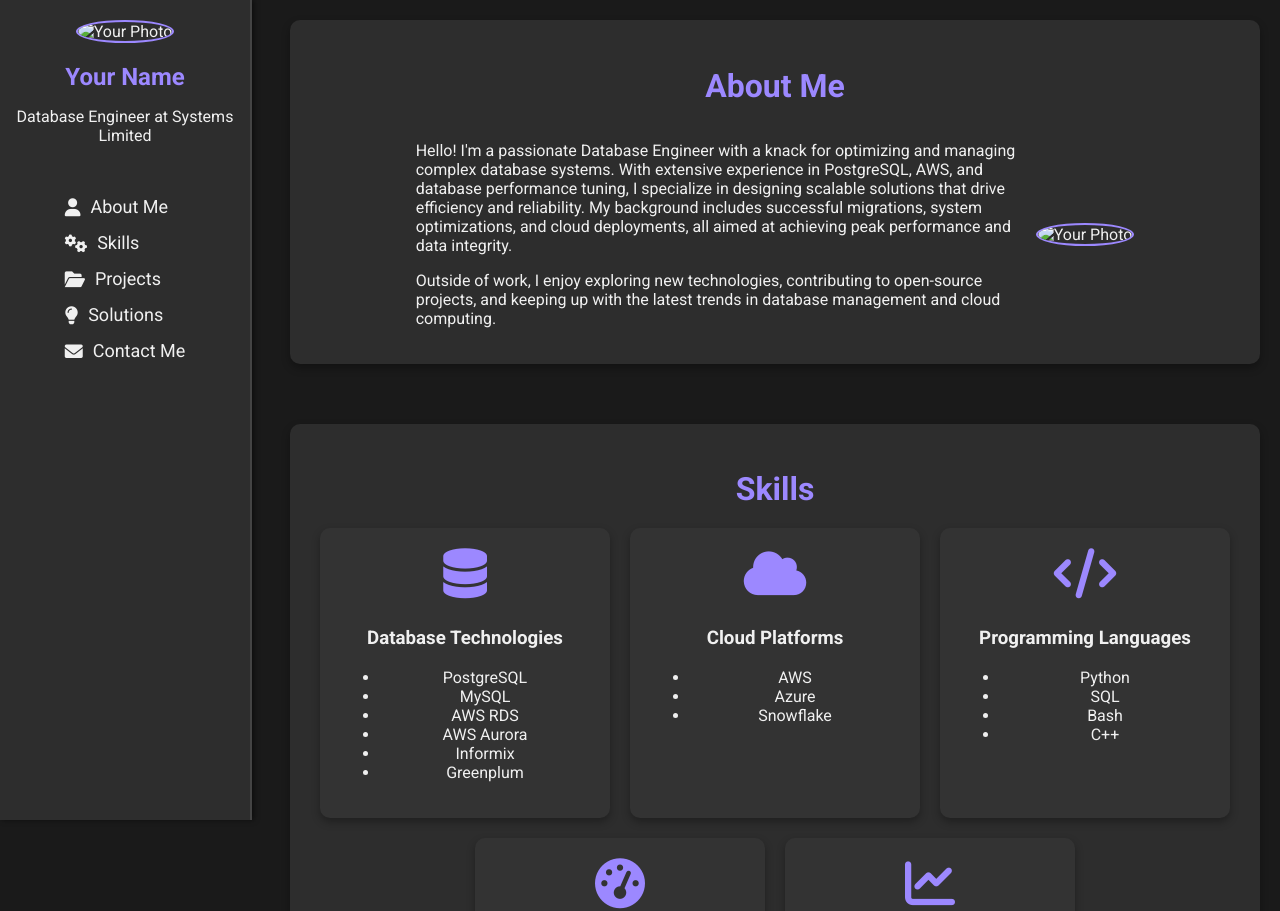
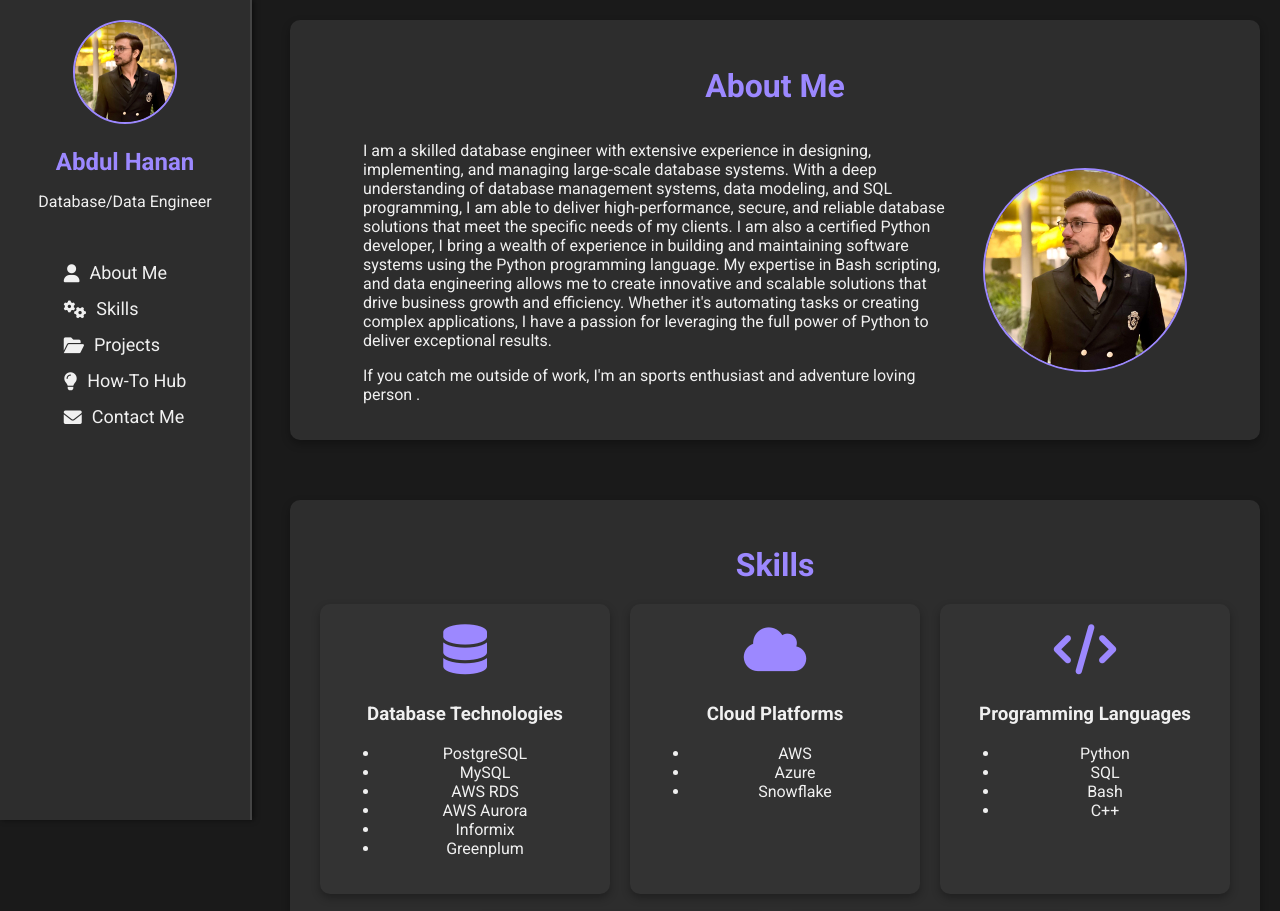
Before and after one commit to abhanan-air/hanan-portfolio, a plain HTML site: page index.html in a window 1280 px wide. Shown: the top 911 px of the page. Drawn offline with Linux system fonts and the light colour scheme; a script that the page names is missing.

Commit message:
added some for features

```diff
--- a/index.html
+++ b/index.html
@@ -11,16 +11,16 @@
 <body>
     <div class="sidebar">
         <div class="profile">
-            <img src="your-photo.jpg" alt="Your Photo">
-            <h2>Your Name</h2>
-            <p>Database Engineer at Systems Limited</p>
+            <img src="me.jpg" alt="Your Photo">
+            <h2>Abdul Hanan</h2>
+            <p>Database/Data Engineer</p>
         </div>
         <nav>
             <ul>
                 <li><a href="#about"><i class="fas fa-user"></i> About Me</a></li>
                 <li><a href="#skills"><i class="fas fa-cogs"></i> Skills</a></li>
                 <li><a href="#projects"><i class="fas fa-folder-open"></i> Projects</a></li>
-                <li><a href="#solutions"><i class="fas fa-lightbulb"></i> Solutions</a></li>
+                <li><a href="#solutions"><i class="fas fa-lightbulb"></i> How-To Hub</a></li>
                 <li><a href="#contact"><i class="fas fa-envelope"></i> Contact Me</a></li>
             </ul>
         </nav>
@@ -31,11 +31,12 @@
             <h2>About Me</h2>
             <div class="about-content">
                 <div class="about-text">
-                    <p>Hello! I'm a passionate Database Engineer with a knack for optimizing and managing complex database systems. With extensive experience in PostgreSQL, AWS, and database performance tuning, I specialize in designing scalable solutions that drive efficiency and reliability. My background includes successful migrations, system optimizations, and cloud deployments, all aimed at achieving peak performance and data integrity.</p>
-                    <p>Outside of work, I enjoy exploring new technologies, contributing to open-source projects, and keeping up with the latest trends in database management and cloud computing.</p>
+                    <p>I am a skilled database engineer with extensive experience in designing, implementing, and managing large-scale database systems. With a deep understanding of database management systems, data modeling, and SQL programming, I am able to deliver high-performance, secure, and reliable database solutions that meet the specific needs of my clients.
+I am also a certified Python developer, I bring a wealth of experience in building and maintaining software systems using the Python programming language. My expertise in Bash scripting,  and data engineering allows me to create innovative and scalable solutions that drive business growth and efficiency. Whether it's automating tasks or creating complex applications, I have a passion for leveraging the full power of Python to deliver exceptional results.</p>
+                    <p>If you catch me outside of work, I'm an sports enthusiast and adventure loving person .</p>
                 </div>
                 <div class="about-image">
-                    <img src="your-photo-large.jpg" alt="Your Photo">
+                    <img src="me.jpg" alt="Your Photo">
                 </div>
             </div>
         </section>
@@ -185,7 +186,7 @@
         </section>
 
         <section id="solutions" class="section solutions">
-            <h2>Solutions</h2>
+            <h2>How-To Hub</h2>
             <div class="solutions-container">
                 <button class="nav-btn prev-btn" onclick="prevSolution()"><i class="fas fa-chevron-left"></i></button>
                 <div class="solutions-wrapper">
@@ -222,9 +223,9 @@
         <section id="contact" class="section contact">
             <h2>Contact Me</h2>
             <div class="contact-info">
-                <p><i class="fas fa-envelope"></i> Email: <a href="mailto:your.email@example.com">your.email@example.com</a></p>
-                <p><i class="fab fa-linkedin"></i> LinkedIn: <a href="https://linkedin.com/in/yourprofile" target="_blank">linkedin.com/in/yourprofile</a></p>
-                <p><i class="fab fa-github"></i> GitHub: <a href="https://github.com/yourprofile" target="_blank">github.com/yourprofile</a></p>
+                <p><i class="fas fa-envelope"></i> Email: <a href="mailto:abhanan.air@gmail.com">abhanan.air@gmail.com</a></p>
+                <p><i class="fab fa-linkedin"></i> LinkedIn: <a href="https://www.linkedin.com/in/abhanan107/" target="_blank">www.linkedin.com/in/abhanan107</a></p>
+                <p><i class="fab fa-github"></i> GitHub: <a href="https://github.com/abhanan-air" target="_blank">https://github.com/abhanan-air</a></p>
             </div>
         </section>
     </div>
```
Also changed, not shown: me.jpg (added).
